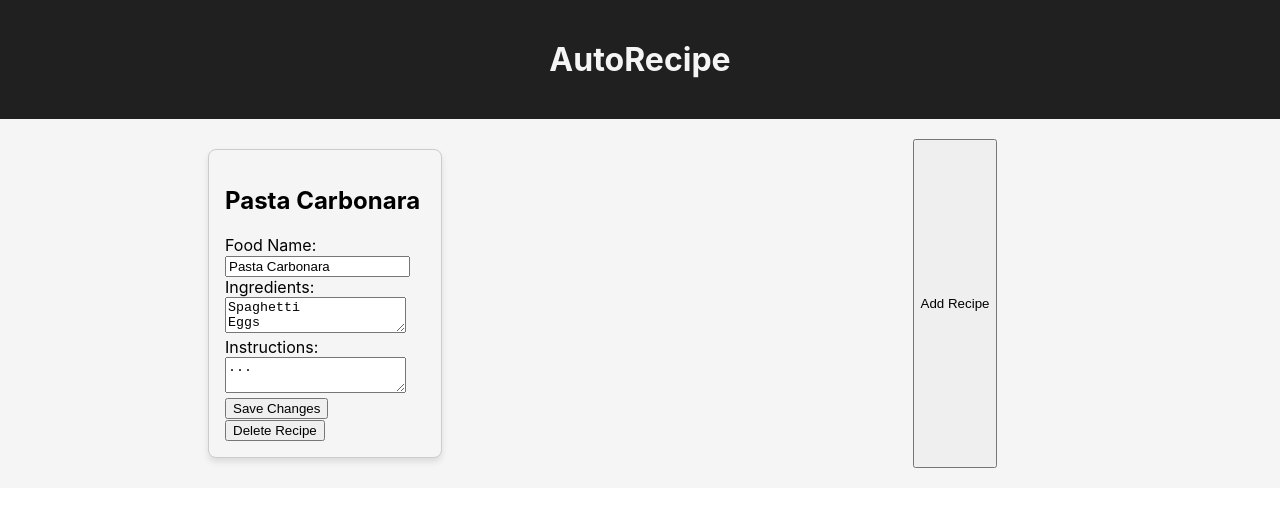
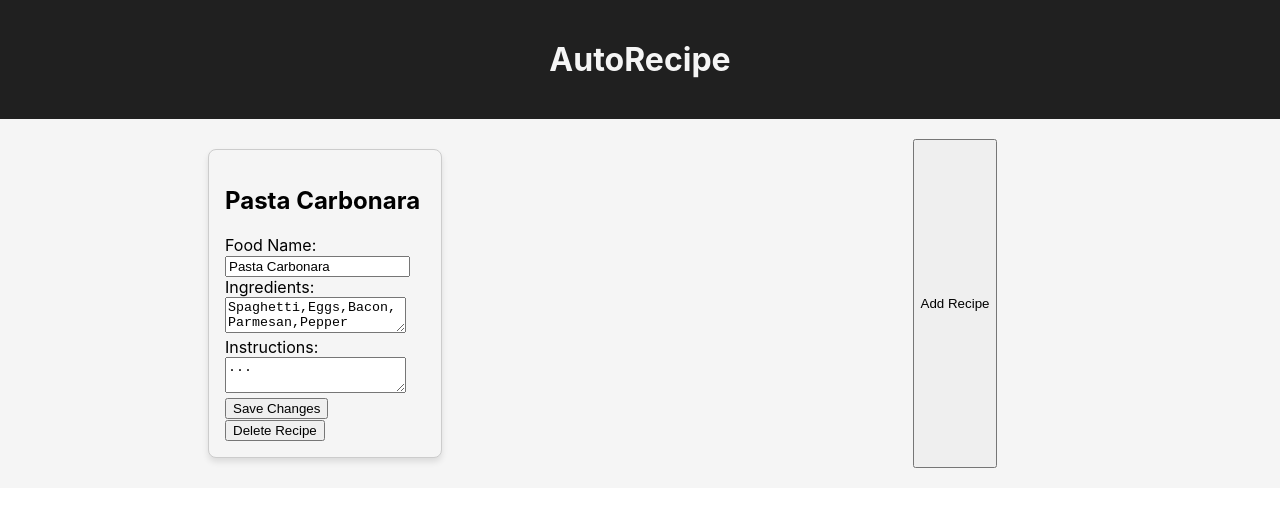
Before and after one commit to BobbySuciady/Autorecipe, a React (Create React App) app: page / in a window 1280 px wide. Shown: the top 506 px of the page. Built offline with nearby package versions, Linux system fonts and the light colour scheme.

Commit message:
Update RecipeCard.js debug

```diff
--- a/src/RecipeCard.js
+++ b/src/RecipeCard.js
@@ -32,7 +32,7 @@ const RecipeCard = ({ index, recipe, updateRecipe, deleteRecipe }) => {
         />
         <label>Ingredients:</label>
         <textarea
-          value={editedRecipe.ingredients.join('\n')}
+          value={editedRecipe.ingredients}
           onChange={(e) => handleInputChange(e, 'ingredients')}
         />
         <label>Instructions:</label>
```
